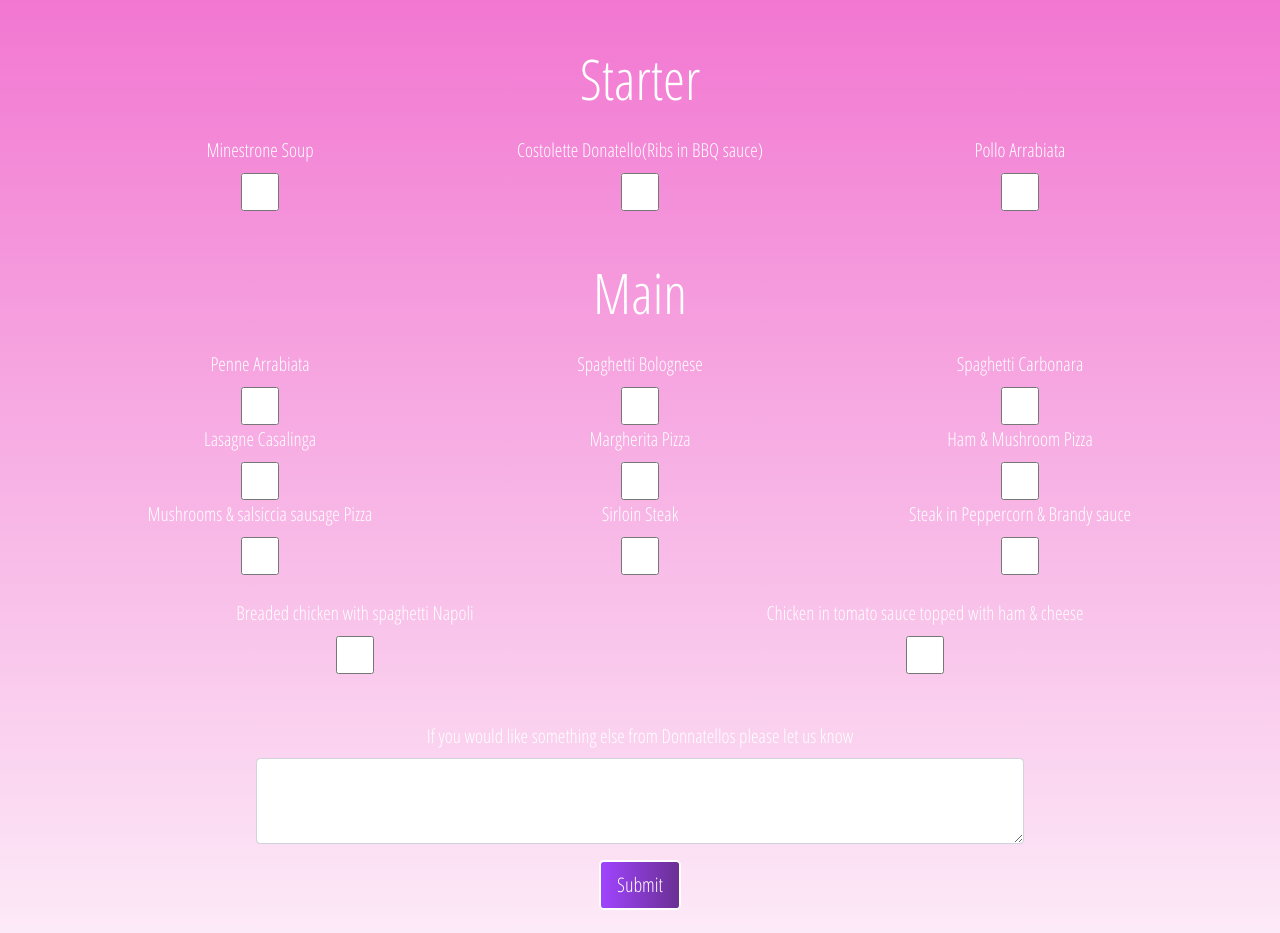
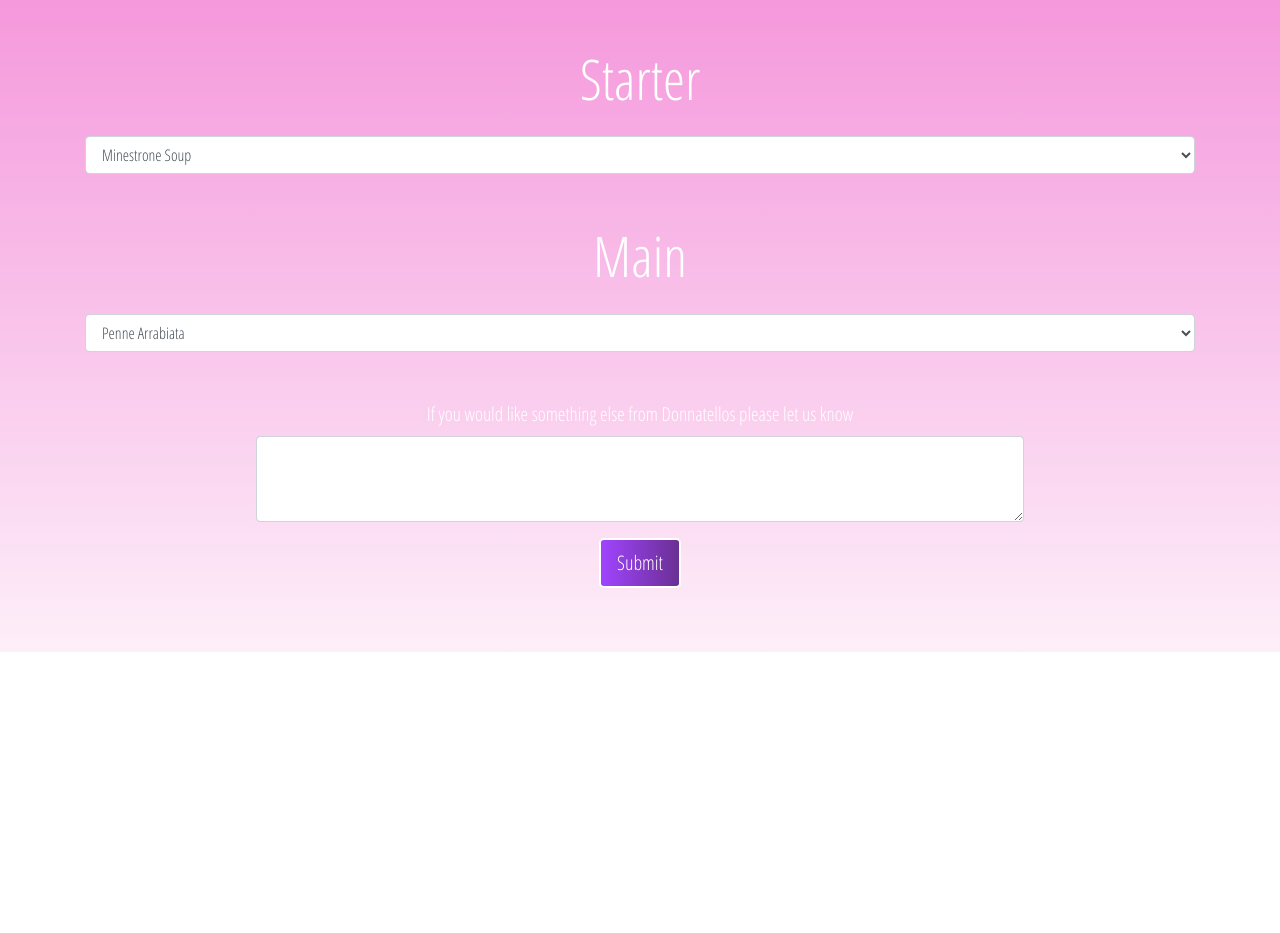
Before and after one commit to dannyboy2005/weddingDate, a plain HTML site: page docs/index.html in a window 1280 px wide. Shown: the part 3480-4413 px from the top of the page. After the commit the page ends 4132 px from the top, so only its background shows below. Drawn offline with nearby package versions, Linux system fonts and the light colour scheme; a web font is replaced by a local one.

Commit message:
form changes

```diff
--- a/docs/index.html
+++ b/docs/index.html
@@ -221,33 +221,11 @@
           <div class="form-group">
             <div class="row">
               <div class="col-md">
-                <label>Minestrone Soup</label>
-                <input
-                  class="form-control"
-                  type="checkbox"
-
-                  value="Minestrone Soup"
-                />
-              </div>
-              <div class="col-md">
-                <label
-                  >Costolette Donatello(Ribs in BBQ sauce)</label
-                >
-                <input
-                  class="form-control"
-                  type="checkbox"
-
-                  value="Costolette Donatello"
-                />
-              </div>
-              <div class="col-md">
-                <label>Pollo Arrabiata</label>
-                <input
-                  class="form-control"
-                  type="checkbox"
-
-                  value="Pollo Arrabiata"
-                />
+                <select class="form-control" id="main" name="main">
+                  <option value="Minestrone Soup">Minestrone Soup</option>
+                  <option value="Costolette Donatello">Costolette Donatello</option>
+                  <option value="Pollo Arrabiata">Pollo Arrabiata</option>
+                </select>
               </div>
             </div>
           </div>
@@ -257,116 +235,12 @@
           <div class="form-group">
             <div class="row">
               <div class="col-md">
-                <label>Penne Arrabiata</label>
-                <input
-                  class="form-control"
-                  type="checkbox"
-
-                  value="Penne Arrabiata"
-                />
-              </div>
-              <div class="col-md">
-                <label
-                  >Spaghetti Bolognese</label
-                >
-                <input
-                  class="form-control"
-                  type="checkbox"
-
-                  value="Spaghetti Bolognese"
-                />
-              </div>
-              <div class="col-md">
-                <label>Spaghetti Carbonara</label>
-                <input
-                  class="form-control"
-                  type="checkbox"
-
-                  value="Spaghetti Carbonara"
-                />
-              </div>
-            </div>
-
-            <div class="row">
-              <div class="col-md">
-                <label>Lasagne Casalinga</label>
-                <input
-                  class="form-control"
-                  type="checkbox"
-
-                  value="Lasagne Casalinga"
-                />
-              </div>
-              <div class="col-md">
-                <label
-                  >Margherita Pizza</label
-                >
-                <input
-                  class="form-control"
-                  type="checkbox"
-
-                  value="Margherita Pizza"
-                />
-              </div>
-              <div class="col-md">
-                <label>Ham & Mushroom Pizza</label>
-                <input
-                  class="form-control"
-                  type="checkbox"
-
-                  value="Ham & Mushroom Pizza"
-                />
-              </div>
-            </div>
-
-
-            <div class="row">
-              <div class="col-md">
-                <label>Mushrooms & salsiccia sausage Pizza</label>
-                <input
-                  class="form-control"
-                  type="checkbox"
-                  value="Mushrooms & salsiccia sausage Pizza"
-                />
-              </div>
-              <div class="col-md">
-                <label
-                  >Sirloin Steak</label
-                >
-                <input
-                  class="form-control"
-                  type="checkbox"
-                  value="Sirloin Steak"
-                />
-              </div>
-              <div class="col-md">
-                <label>Steak in Peppercorn & Brandy sauce</label>
-                <input
-                  class="form-control"
-                  type="checkbox"
-                  value="Steak in Peppercorn & Brandy sauce"
-                />
-              </div>
-            </div>
-
-            <div class="row mt-4">
-              <div class="col-md">
-                <label>Breaded chicken with spaghetti Napoli</label>
-                <input
-                  class="form-control"
-                  type="checkbox"
-                  value="Breaded chicken with spaghetti Napoli"
-                />
-              </div>
-              <div class="col-md">
-                <label
-                  >Chicken in tomato sauce topped with ham & cheese</label
-                >
-                <input
-                  class="form-control"
-                  type="checkbox"
-                  value="Chicken in tomato & wine sauce topped with ham & cheese"
-                />
+                <select class="form-control" id="main" name="main">
+                  <option value="Penne Arrabiata">Penne Arrabiata</option>
+                  <option value="Spaghetti Bolognese">Spaghetti Bolognese</option>
+                  <option value="Spaghetti Carbonara">Spaghetti Carbonara</option>
+                  <option value="Lasagne Casalinga">Lasagne Casalinga</option>
+                </select>
               </div>
             </div>
 
```
